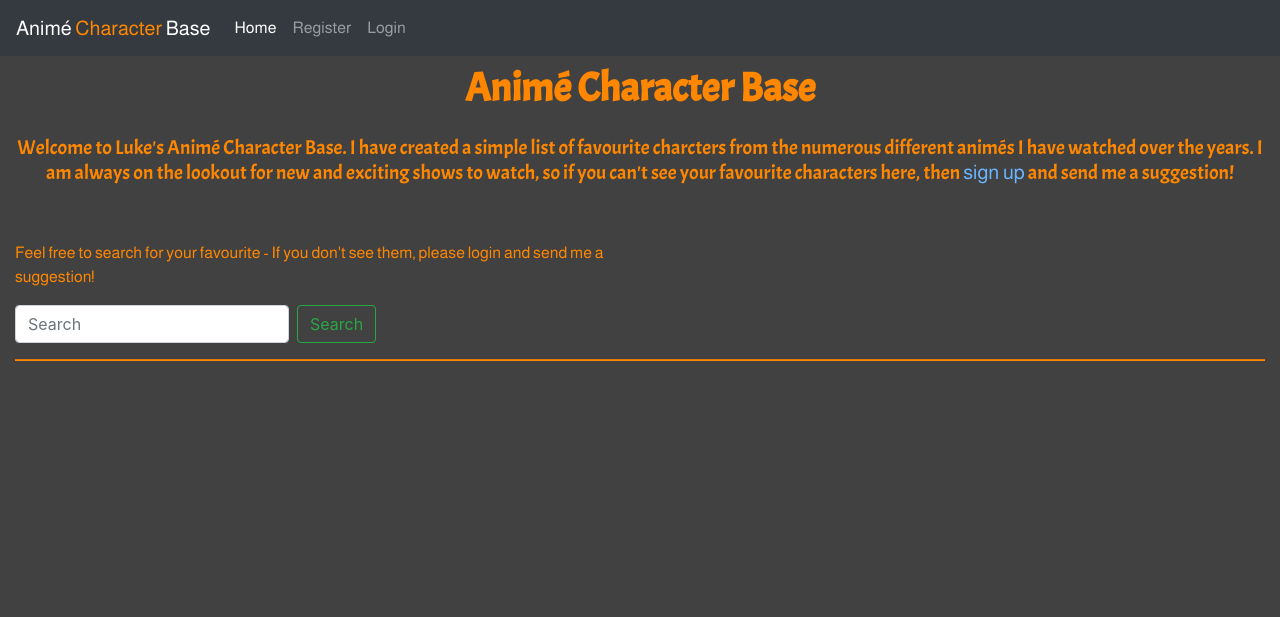
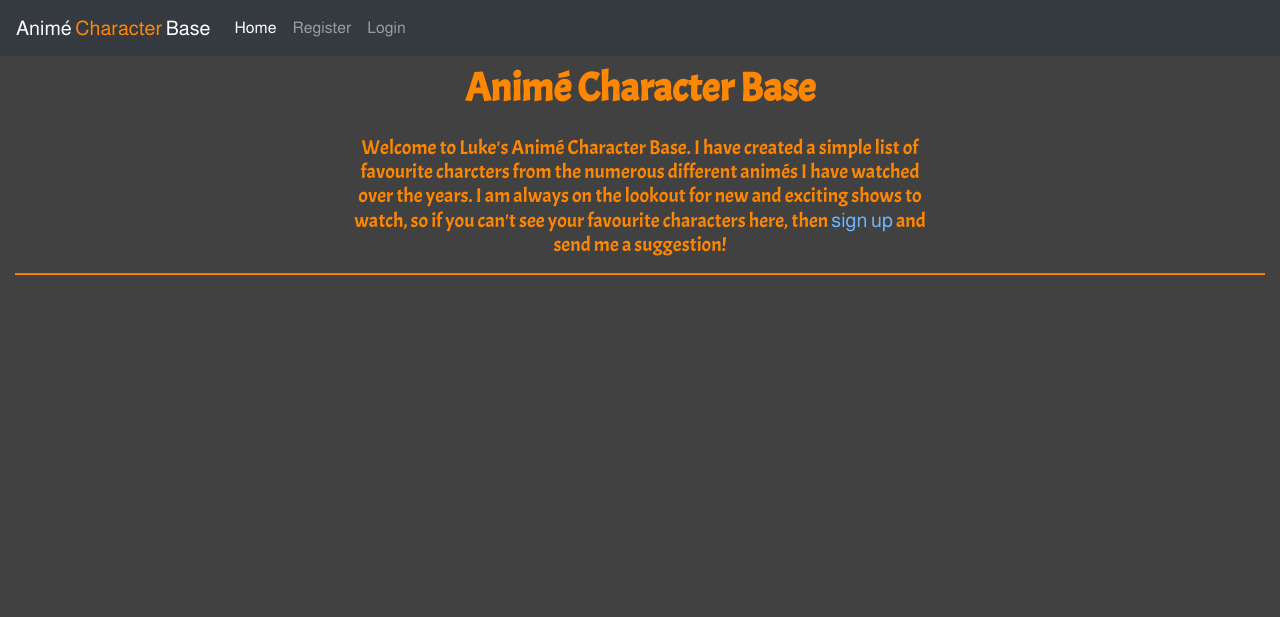
Before and after one commit to lukemunsch/anime-character-base, a Django app: page / in a window 1280 px wide. Shown: the top 617 px of the page. Run offline with Django 3.2, Linux system fonts and the light colour scheme; tables that the repository leaves empty hold one stand-in row (values such as "Sample post"); some libraries are stand-ins or nearby versions.

Commit message:
add style changes to display pages

```diff
--- a/collection/models.py
+++ b/collection/models.py
@@ -30,7 +30,7 @@ class Character(models.Model):
     first_published = models.DateField(auto_now_add=True)
     first_aired = models.DateField(auto_now_add=True)
     age = models.PositiveIntegerField(default=0)
-    bio = models.TextField(default="Enter bio here", max_length=1000)
+    bio = models.TextField(default="Enter bio here", max_length=4000)
     special = models.CharField(default='None', max_length=200)
     good_reason = models.CharField(default='', max_length=100)
     bad_reason = models.CharField(default='', max_length=100)
--- a/templates/index.html
+++ b/templates/index.html
@@ -9,22 +9,15 @@
         <!-- Character Entries Column -->
         <div class="col-12 mt-4">
             <h1 class="text-center orange-text mb-4"><strong>Animé Character Base</strong></h1>
-            <h5 class="text-center orange-text">
-                Welcome to Luke's Animé Character Base. I have created a simple list of favourite charcters from the
-                numerous different animés I have watched over the years. I am always on the lookout for new and exciting
-                shows to watch, so if you can't see your favourite characters here, then <a class="new-link" href="{{ signup_url }}">sign up</a> and send me a
-                suggestion!
-            </h5>
-            <!-- search bar element -->
-            <div class="row">
-                <div class="col-md-6">
-                    <p class="orange-text mt-5">Feel free to search for your favourite - If you don't see them, please login
-                        and send me a suggestion!</p>
-                    <form class="form-inline my-2 my-lg-0">
-                        <input class="form-control mr-sm-2" type="search" placeholder="Search" aria-label="Search">
-                        <button class="btn btn-outline-success my-2 my-sm-0" type="submit">Search</button>
-                    </form>
-                </div>
+            <div class="col-md-6 offset-md-3">
+                <h5 class="text-center orange-text">
+                    Welcome to Luke's Animé Character Base. I have created a simple list of favourite charcters from the
+                    numerous different animés I have watched over the years. I am always on the lookout for new and
+                    exciting
+                    shows to watch, so if you can't see your favourite characters here, then <a class="new-link"
+                        href="{{ signup_url }}">sign up</a> and send me a
+                    suggestion!
+                </h5>
             </div>
             <hr class="hr-orange" />
 
@@ -55,8 +48,11 @@
                             {% if user.is_superuser %}
                             <!-- bring up modal for confirmation -->
                             <hr />
+                            <a href="#" class="character-edit">
+                                <button type="button" class="btn btn-edit">Edit</button>
+                            </a>
                             <a href="#" class="character-delete">
-                                <a href="#" class="btn btn-primary btn-delete">Delete Character</a>
+                                <button type="button" class="btn btn-delete">Delete</button>
                             </a>
                             {% endif %}
                             <hr />
```
Also changed, not shown: static/css/style.css (+19 -11 lines), templates/character_detail.html (+12 -7 lines).
